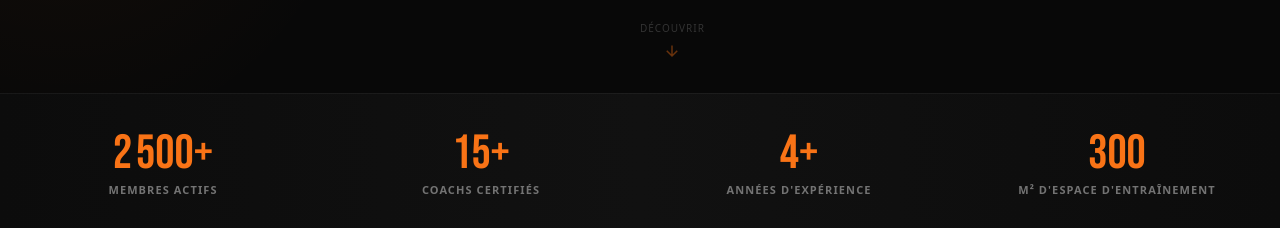
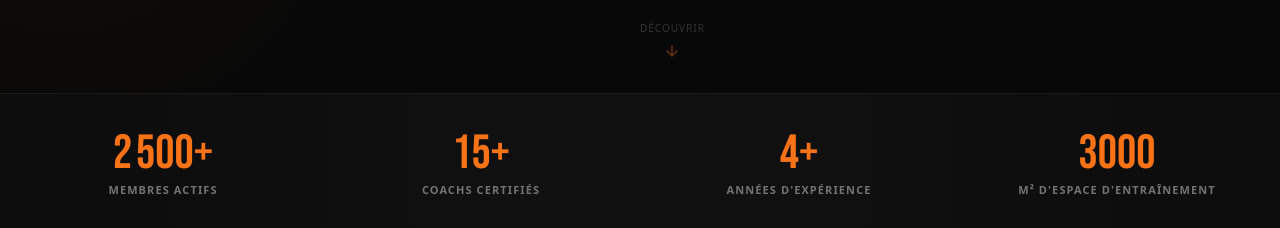
Before and after one commit to boukiyassine/newtechwebsite, a plain HTML site: page index.html in a window 1280 px wide. Shown: the part 1040-1268 px from the top of the page. Drawn offline with nearby package versions, Linux system fonts and the light colour scheme; a script that the page names is missing.

Commit message:
Fix space stat: 300 -> 3000 m²

```diff
--- a/index.html
+++ b/index.html
@@ -342,7 +342,7 @@
       <div class="text-[11px] uppercase tracking-widest text-neutral-500 font-bold mt-1">Années d'expérience</div>
     </div>
     <div class="text-center aos" style="transition-delay:0.3s">
-      <div class="stat-num">300</div>
+      <div class="stat-num">3000</div>
       <div class="text-[11px] uppercase tracking-widest text-neutral-500 font-bold mt-1">m² d'espace d'entraînement</div>
     </div>
   </div>
```
